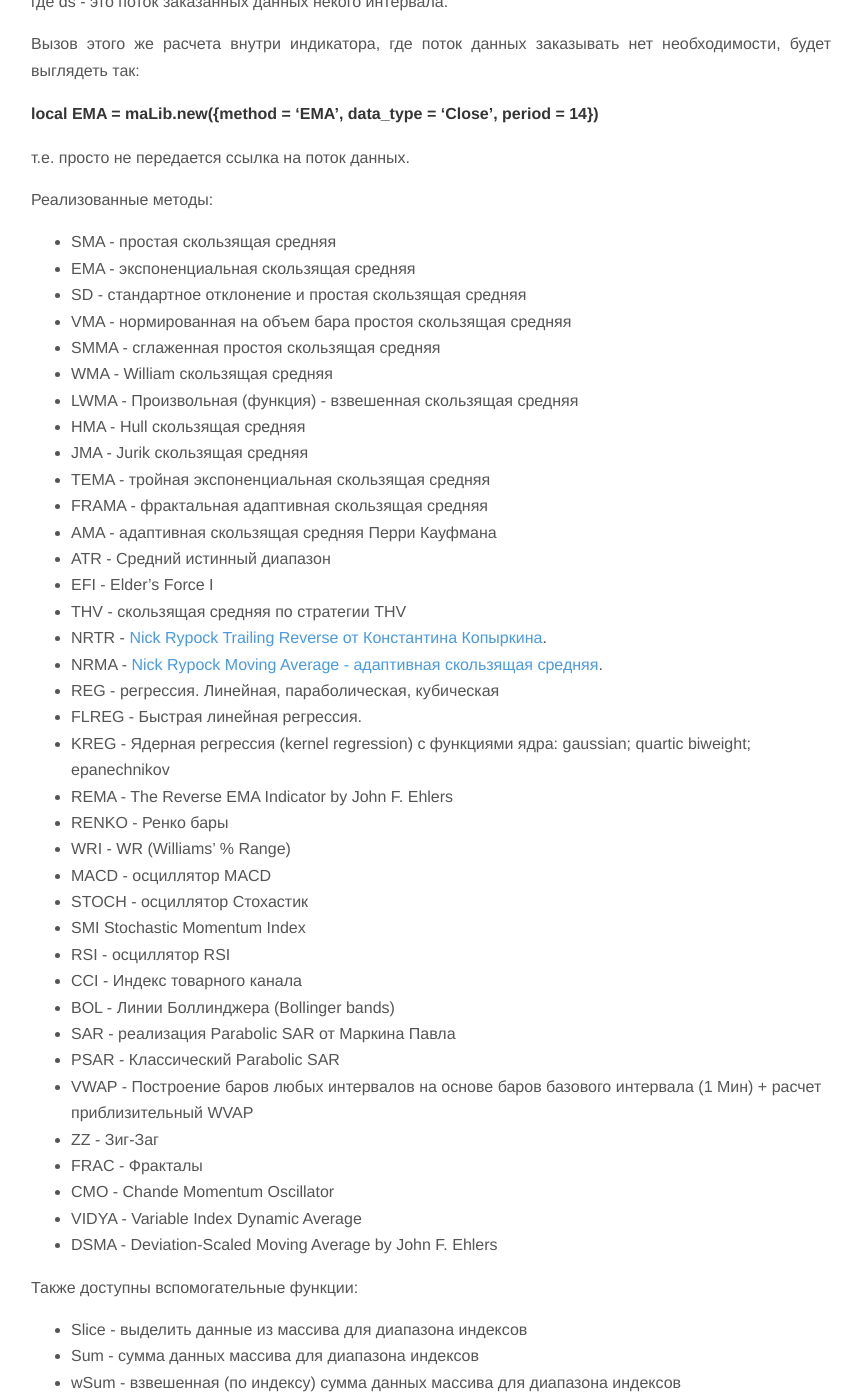
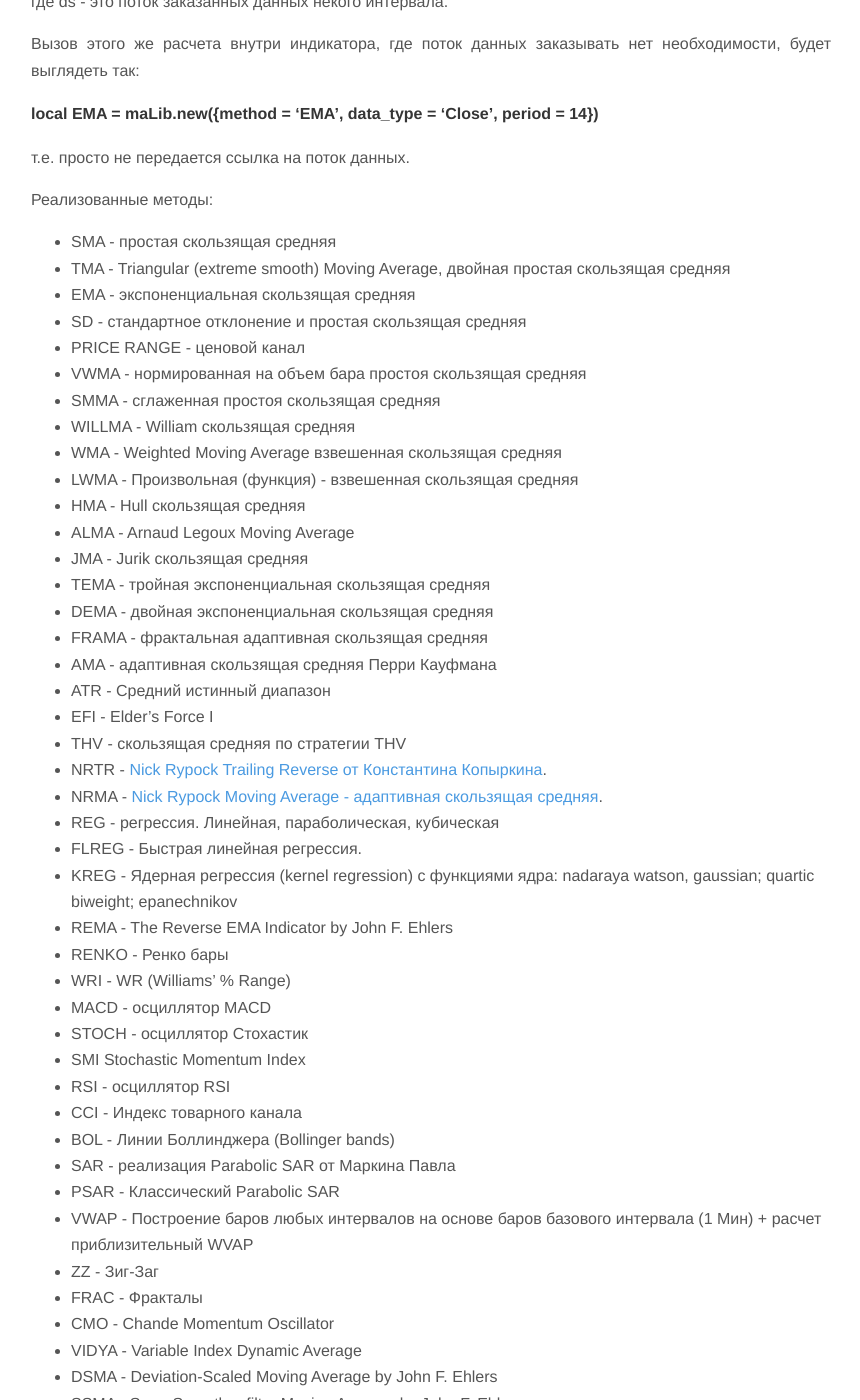
Before and after one commit to nick-nh/nick-nh.github.io, a Jekyll site: the page built from _posts/2021-03-14-maLib.md, in a window 1280 px wide and 1400 px high, scrolled down 1399 px. Shown: the whole window, without its empty margins (209-1069 px from the left). Built offline with Jekyll 4.4.1, drawn with Linux system fonts in a browser that asks for light colours; nearby versions of some CDN libraries; some of the changed text lies outside the part shown.

Commit message:
maLib update

```diff
--- a/_posts/2021-03-14-maLib.md
+++ b/_posts/2021-03-14-maLib.md
@@ -61,15 +61,20 @@ tags: [lua,qlua,квик,quik]
 Реализованные методы:
 
  - SMA - простая скользящая средняя
+ - TMA - Triangular (extreme smooth) Moving Average, двойная простая скользящая средняя
  - EMA - экспоненциальная скользящая средняя
  - SD - стандартное отклонение и простая скользящая средняя
- - VMA - нормированная на объем бара простоя скользящая средняя
+ - PRICE RANGE - ценовой канал
+ - VWMA - нормированная на объем бара простоя скользящая средняя
  - SMMA - сглаженная простоя скользящая средняя
- - WMA - William скользящая средняя
+ - WILLMA - William скользящая средняя
+ - WMA - Weighted Moving Average взвешенная скользящая средняя
  - LWMA - Произвольная (функция) - взвешенная скользящая средняя
  - HMA - Hull скользящая средняя
+ - ALMA - Arnaud Legoux Moving Average
  - JMA - Jurik скользящая средняя
  - TEMA - тройная экспоненциальная скользящая средняя
+ - DEMA - двойная экспоненциальная скользящая средняя
  - FRAMA - фрактальная адаптивная скользящая средняя
  - AMA - адаптивная скользящая средняя Перри Кауфмана
  - ATR - Средний истинный диапазон
@@ -79,7 +84,7 @@ tags: [lua,qlua,квик,quik]
  - NRMA - [Nick Rypoсk Moving Average - адаптивная скользящая средняя](http://konkop.narod.ru/nrma.htm).
  - REG - регрессия. Линейная, параболическая, кубическая
  - FLREG - Быстрая линейная регрессия.
- - KREG - Ядерная регрессия (kernel regression) с функциями ядра: gaussian; quartic biweight; epanechnikov
+ - KREG - Ядерная регрессия (kernel regression) с функциями ядра: nadaraya watson, gaussian; quartic biweight; epanechnikov
  - REMA - The Reverse EMA Indicator by John F. Ehlers
  - RENKO - Ренко бары
  - WRI  - WR (Williams' % Range)
@@ -97,6 +102,8 @@ tags: [lua,qlua,квик,quik]
  - CMO - Chande Momentum Oscillator
  - VIDYA - Variable Index Dynamic Average
  - DSMA - Deviation-Scaled Moving Average by John F. Ehlers
+ - SSMA - SuperSmoother filter Moving Average by John F. Ehlers
+ - LSMA - Least Squares MA (линейная регрессия)
 
 Также доступны вспомогательные функции:
  - Slice - выделить данные из массива для диапазона индексов
```
Also changed, not shown: other parts of _posts/2021-03-14-maLib.md (+1 -0 lines).
